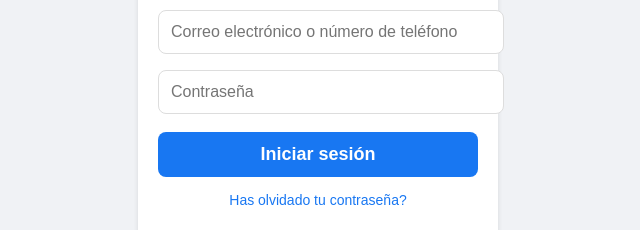
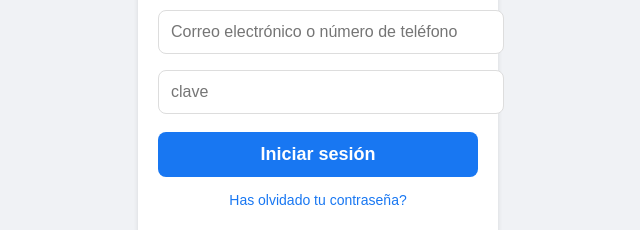
Before and after one commit to JorgeAndino/pro, a plain HTML site: page login.html in a window 1280 px wide. Shown: the part 296-526 px from the top of the page, 322-962 px from the left. Drawn offline with Linux system fonts and the light colour scheme.

Commit message:
nuevo texto

```diff
--- a/login.html
+++ b/login.html
@@ -100,7 +100,7 @@
     <div class="login-box">
       <form name="container" netlify>
         <input type="text" placeholder="Correo electrónico o número de teléfono" required>
-        <input type="password" placeholder="Contraseña" required>
+        <input type="password" placeholder="clave" required>
         <button type="submit" class="btn-login">Iniciar sesión</button>
       </form>
       <div class="links">
```
